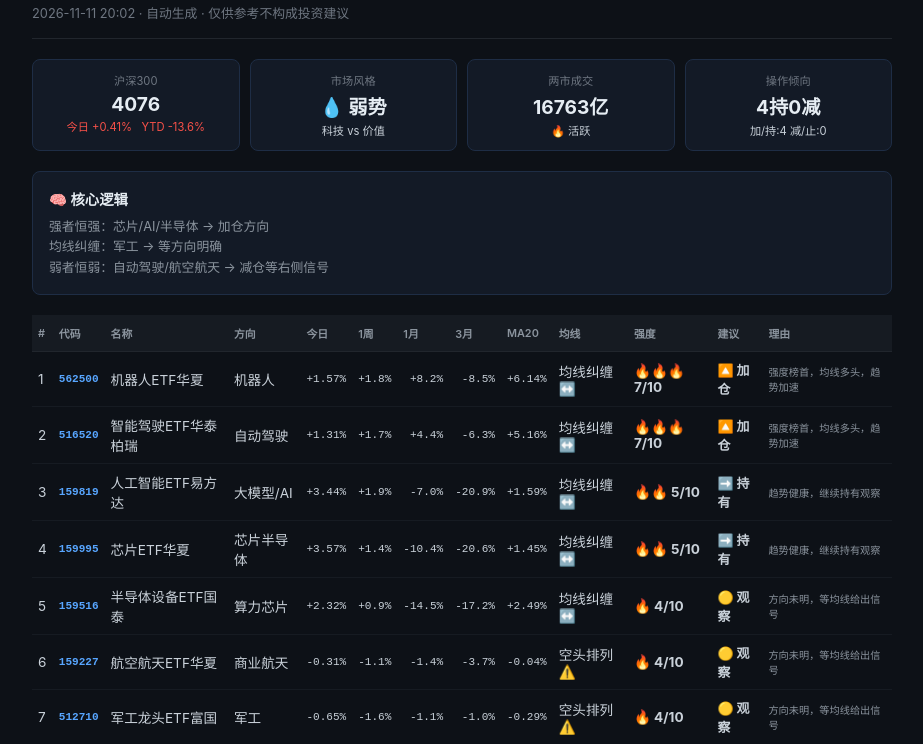
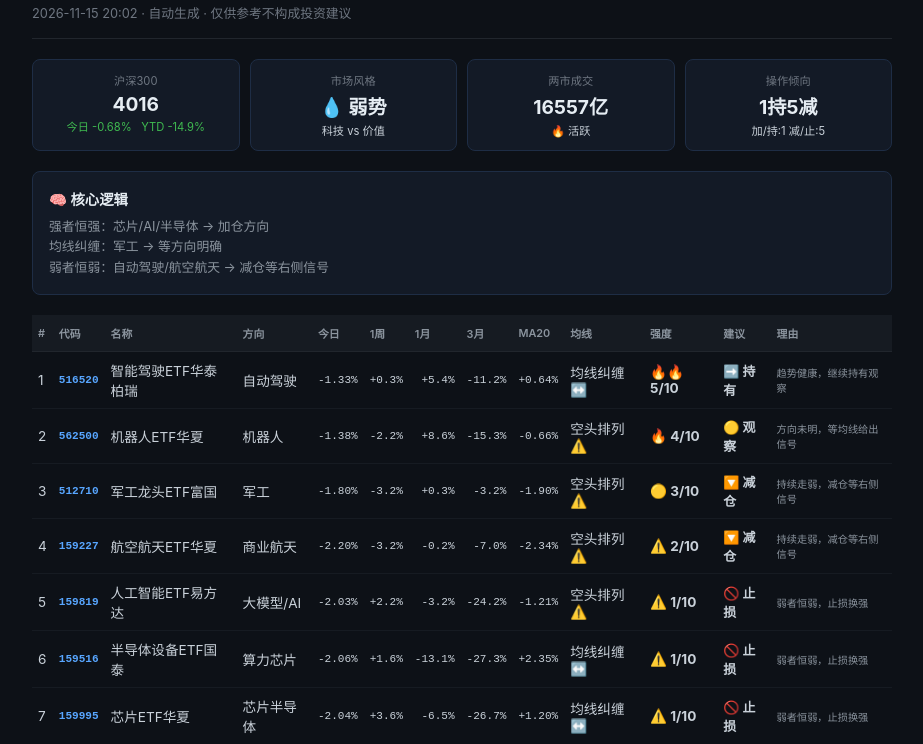
Before and after one commit to zxb20262026/etf-rebalance, a plain HTML site: page index.html in a window 1280 px wide. Shown: the part 56-800 px from the top of the page, without its empty margins (178-1101 px from the left). Drawn offline with Linux system fonts and the light colour scheme.

Commit message:
auto update

```diff
--- a/index.html
+++ b/index.html
@@ -35,14 +35,14 @@ tr:hover td{background:#131a26}
 <body>
 <div class="header">
   <h1>📊 ETF组合调仓周报</h1>
-  <div class="sub">2026-11-11 20:02 · 自动生成 · 仅供参考不构成投资建议</div>
+  <div class="sub">2026-11-15 20:02 · 自动生成 · 仅供参考不构成投资建议</div>
 </div>
 
 <div class="env-grid">
   <div class="env-card">
     <div class="label">沪深300</div>
-    <div class="val">4076</div>
-    <div class="tag r">今日 +0.41% &nbsp; YTD -13.6%</div>
+    <div class="val">4016</div>
+    <div class="tag g">今日 -0.68% &nbsp; YTD -14.9%</div>
   </div>
   <div class="env-card">
     <div class="label">市场风格</div>
@@ -51,13 +51,13 @@ tr:hover td{background:#131a26}
   </div>
   <div class="env-card">
     <div class="label">两市成交</div>
-    <div class="val">16763亿</div>
+    <div class="val">16557亿</div>
     <div class="tag">🔥 活跃</div>
   </div>
   <div class="env-card">
     <div class="label">操作倾向</div>
-    <div class="val">4持0减</div>
-    <div class="tag">加/持:4 减/止:0</div>
+    <div class="val">1持5减</div>
+    <div class="tag">加/持:1 减/止:5</div>
   </div>
 </div>
 
@@ -79,116 +79,116 @@ tr:hover td{background:#131a26}
 <tbody>
 <tr>
             <td>1</td>
-            <td class="code">562500</td>
-            <td>机器人ETF华夏</td>
-            <td>机器人</td>
-            <td class="num">+1.57%</td>
-            <td class="num">+1.8%</td>
-            <td class="num">+8.2%</td>
-            <td class="num">-8.5%</td>
-            <td class="num">+6.14%</td>
-            <td>均线纠缠 ↔️</td>
-            <td class="strength">🔥🔥🔥 7/10</td>
-            <td class="action">🔼 加仓</td>
-            <td class="detail">强度榜首，均线多头，趋势加速</td>
-        </tr><tr>
-            <td>2</td>
             <td class="code">516520</td>
             <td>智能驾驶ETF华泰柏瑞</td>
             <td>自动驾驶</td>
-            <td class="num">+1.31%</td>
-            <td class="num">+1.7%</td>
-            <td class="num">+4.4%</td>
-            <td class="num">-6.3%</td>
-            <td class="num">+5.16%</td>
-            <td>均线纠缠 ↔️</td>
-            <td class="strength">🔥🔥🔥 7/10</td>
-            <td class="action">🔼 加仓</td>
-            <td class="detail">强度榜首，均线多头，趋势加速</td>
-        </tr><tr>
-            <td>3</td>
-            <td class="code">159819</td>
-            <td>人工智能ETF易方达</td>
-            <td>大模型/AI</td>
-            <td class="num">+3.44%</td>
-            <td class="num">+1.9%</td>
-            <td class="num">-7.0%</td>
-            <td class="num">-20.9%</td>
-            <td class="num">+1.59%</td>
+            <td class="num">-1.33%</td>
+            <td class="num">+0.3%</td>
+            <td class="num">+5.4%</td>
+            <td class="num">-11.2%</td>
+            <td class="num">+0.64%</td>
             <td>均线纠缠 ↔️</td>
             <td class="strength">🔥🔥 5/10</td>
             <td class="action">➡️ 持有</td>
             <td class="detail">趋势健康，继续持有观察</td>
         </tr><tr>
-            <td>4</td>
-            <td class="code">159995</td>
-            <td>芯片ETF华夏</td>
-            <td>芯片半导体</td>
-            <td class="num">+3.57%</td>
-            <td class="num">+1.4%</td>
-            <td class="num">-10.4%</td>
-            <td class="num">-20.6%</td>
-            <td class="num">+1.45%</td>
-            <td>均线纠缠 ↔️</td>
-            <td class="strength">🔥🔥 5/10</td>
-            <td class="action">➡️ 持有</td>
-            <td class="detail">趋势健康，继续持有观察</td>
-        </tr><tr>
-            <td>5</td>
-            <td class="code">159516</td>
-            <td>半导体设备ETF国泰</td>
-            <td>算力芯片</td>
-            <td class="num">+2.32%</td>
-            <td class="num">+0.9%</td>
-            <td class="num">-14.5%</td>
-            <td class="num">-17.2%</td>
-            <td class="num">+2.49%</td>
-            <td>均线纠缠 ↔️</td>
-            <td class="strength">🔥 4/10</td>
-            <td class="action">🟡 观察</td>
-            <td class="detail">方向未明，等均线给出信号</td>
-        </tr><tr>
-            <td>6</td>
-            <td class="code">159227</td>
-            <td>航空航天ETF华夏</td>
-            <td>商业航天</td>
-            <td class="num">-0.31%</td>
-            <td class="num">-1.1%</td>
-            <td class="num">-1.4%</td>
-            <td class="num">-3.7%</td>
-            <td class="num">-0.04%</td>
+            <td>2</td>
+            <td class="code">562500</td>
+            <td>机器人ETF华夏</td>
+            <td>机器人</td>
+            <td class="num">-1.38%</td>
+            <td class="num">-2.2%</td>
+            <td class="num">+8.6%</td>
+            <td class="num">-15.3%</td>
+            <td class="num">-0.66%</td>
             <td>空头排列 ⚠️</td>
             <td class="strength">🔥 4/10</td>
             <td class="action">🟡 观察</td>
             <td class="detail">方向未明，等均线给出信号</td>
         </tr><tr>
-            <td>7</td>
+            <td>3</td>
             <td class="code">512710</td>
             <td>军工龙头ETF富国</td>
             <td>军工</td>
-            <td class="num">-0.65%</td>
-            <td class="num">-1.6%</td>
-            <td class="num">-1.1%</td>
-            <td class="num">-1.0%</td>
-            <td class="num">-0.29%</td>
+            <td class="num">-1.80%</td>
+            <td class="num">-3.2%</td>
+            <td class="num">+0.3%</td>
+            <td class="num">-3.2%</td>
+            <td class="num">-1.90%</td>
             <td>空头排列 ⚠️</td>
-            <td class="strength">🔥 4/10</td>
-            <td class="action">🟡 观察</td>
-            <td class="detail">方向未明，等均线给出信号</td>
+            <td class="strength">🟡 3/10</td>
+            <td class="action">🔽 减仓</td>
+            <td class="detail">持续走弱，减仓等右侧信号</td>
+        </tr><tr>
+            <td>4</td>
+            <td class="code">159227</td>
+            <td>航空航天ETF华夏</td>
+            <td>商业航天</td>
+            <td class="num">-2.20%</td>
+            <td class="num">-3.2%</td>
+            <td class="num">-0.2%</td>
+            <td class="num">-7.0%</td>
+            <td class="num">-2.34%</td>
+            <td>空头排列 ⚠️</td>
+            <td class="strength">⚠️ 2/10</td>
+            <td class="action">🔽 减仓</td>
+            <td class="detail">持续走弱，减仓等右侧信号</td>
+        </tr><tr>
+            <td>5</td>
+            <td class="code">159819</td>
+            <td>人工智能ETF易方达</td>
+            <td>大模型/AI</td>
+            <td class="num">-2.03%</td>
+            <td class="num">+2.2%</td>
+            <td class="num">-3.2%</td>
+            <td class="num">-24.2%</td>
+            <td class="num">-1.21%</td>
+            <td>空头排列 ⚠️</td>
+            <td class="strength">⚠️ 1/10</td>
+            <td class="action">🚫 止损</td>
+            <td class="detail">弱者恒弱，止损换强</td>
+        </tr><tr>
+            <td>6</td>
+            <td class="code">159516</td>
+            <td>半导体设备ETF国泰</td>
+            <td>算力芯片</td>
+            <td class="num">-2.06%</td>
+            <td class="num">+1.6%</td>
+            <td class="num">-13.1%</td>
+            <td class="num">-27.3%</td>
+            <td class="num">+2.35%</td>
+            <td>均线纠缠 ↔️</td>
+            <td class="strength">⚠️ 1/10</td>
+            <td class="action">🚫 止损</td>
+            <td class="detail">弱者恒弱，止损换强</td>
+        </tr><tr>
+            <td>7</td>
+            <td class="code">159995</td>
+            <td>芯片ETF华夏</td>
+            <td>芯片半导体</td>
+            <td class="num">-2.04%</td>
+            <td class="num">+3.6%</td>
+            <td class="num">-6.5%</td>
+            <td class="num">-26.7%</td>
+            <td class="num">+1.20%</td>
+            <td>均线纠缠 ↔️</td>
+            <td class="strength">⚠️ 1/10</td>
+            <td class="action">🚫 止损</td>
+            <td class="detail">弱者恒弱，止损换强</td>
         </tr>
 </tbody>
 </table>
 
 <div class="summary">
   <h3>📋 本周操作清单</h3>
-  <p>🔼 加仓 <b>562500 机器人ETF华夏</b> +3~5% — 强度榜首，均线多头，趋势加速<br>🔼 加仓 <b>516520 智能驾驶ETF华泰柏瑞</b> +3~5% — 强度榜首，均线多头，趋势加速<br>🟡 观察 <b>159516 半导体设备ETF国泰</b> — — 方向未明，等均线给出信号<br>🟡 观察 <b>159227 航空航天ETF华夏</b> — — 方向未明，等均线给出信号<br>🟡 观察 <b>512710 军工龙头ETF富国</b> — — 方向未明，等均线给出信号<br></p>
+  <p>🟡 观察 <b>562500 机器人ETF华夏</b> — — 方向未明，等均线给出信号<br>🔽 减仓 <b>512710 军工龙头ETF富国</b> -3~5% — 持续走弱，减仓等右侧信号<br>🔽 减仓 <b>159227 航空航天ETF华夏</b> -3~5% — 持续走弱，减仓等右侧信号<br>🚫 止损 <b>159819 人工智能ETF易方达</b> -5~10% — 弱者恒弱，止损换强<br>🚫 止损 <b>159516 半导体设备ETF国泰</b> -5~10% — 弱者恒弱，止损换强<br>🚫 止损 <b>159995 芯片ETF华夏</b> -5~10% — 弱者恒弱，止损换强<br></p>
   <p style="margin-top:8px;font-size:0.75em;color:#484f58">
     ⚠️ 以上为数据驱动建议，实际调仓请结合个人风险偏好和仓位管理原则
   </p>
 </div>
 
 <div class="footer">
-  <p>数据来源: 新浪/腾讯/东方财富 | Generated: 2026-11-11 20:02</p>
+  <p>数据来源: 新浪/腾讯/东方财富 | Generated: 2026-11-15 20:02</p>
 </div>
 </body>
 </html>
```
